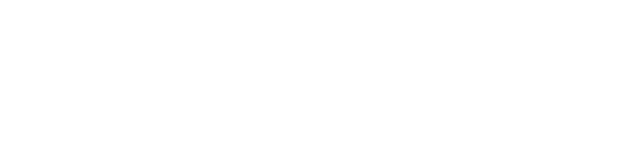
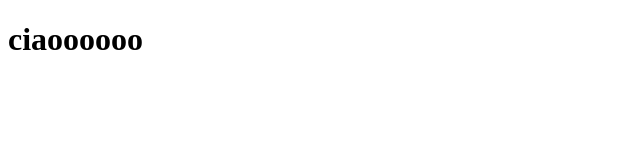
Before and after one commit to Adrianko112/caricamento-rep-online, a plain HTML site: page index.html in a window 1280 px wide. Shown: the whole page, without its empty margins (0-640 px from the left). Drawn offline with Linux system fonts and the light colour scheme.

Commit message:
creato h1

```diff
--- a/index.html
+++ b/index.html
@@ -6,6 +6,6 @@
     <title>Document</title>
 </head>
 <body>
-
+    <h1>ciaoooooo</h1>
 </body>
 </html>
```
